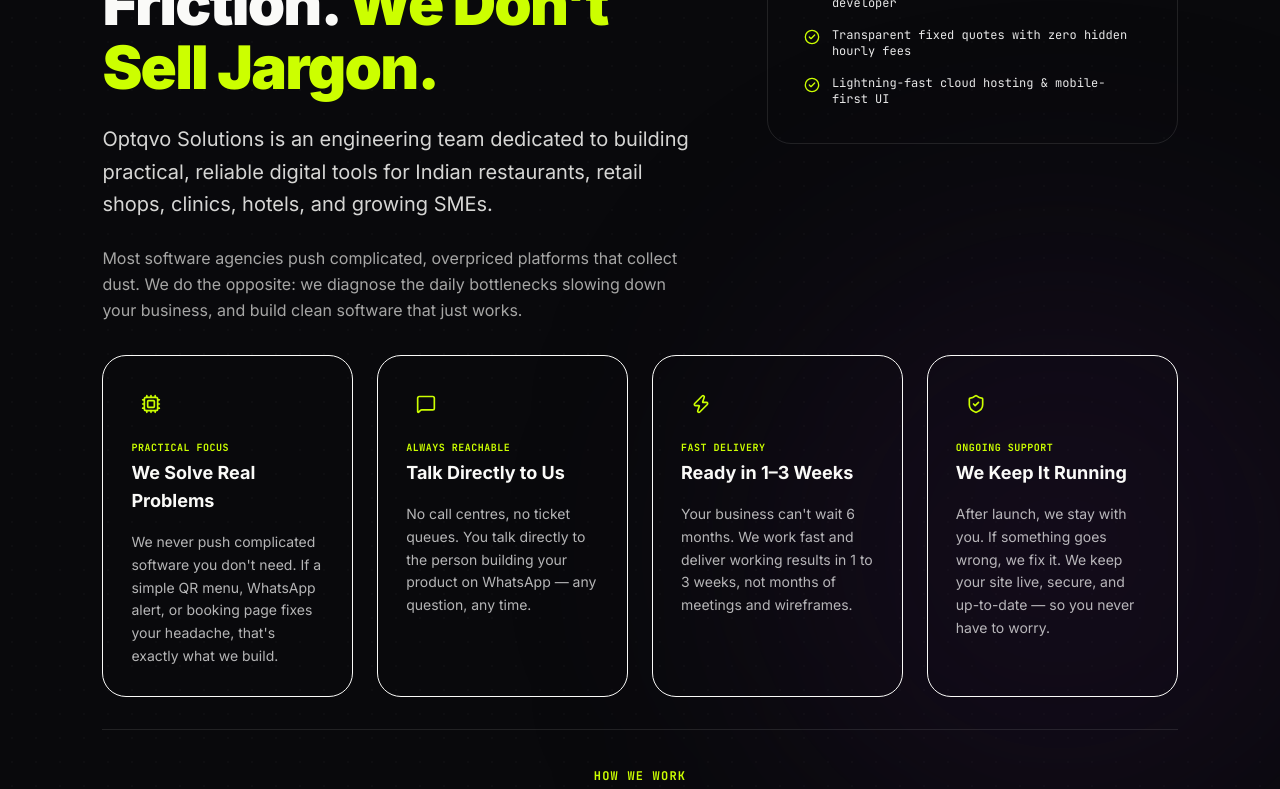
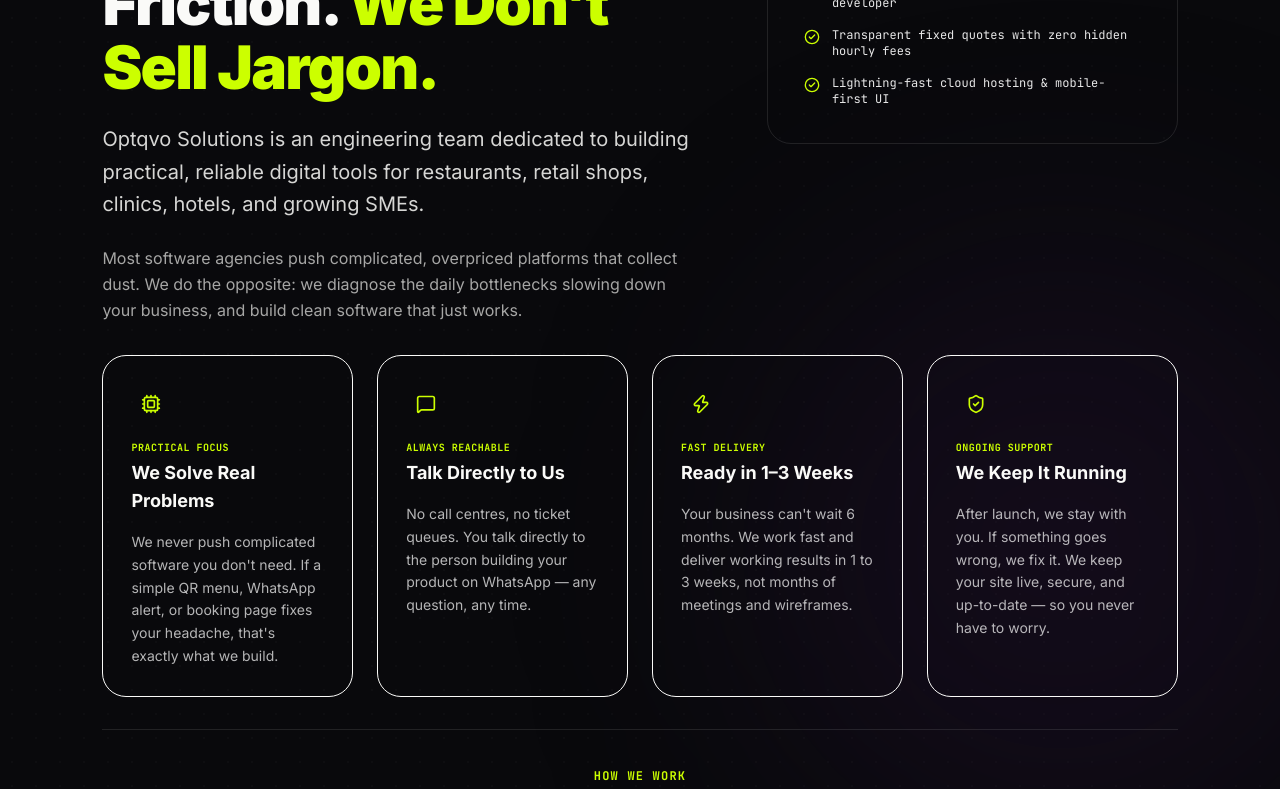
Before and after one commit to sampathkulal400-sketch/optqvo, a Next.js app: page / in a window 1280 px wide. Shown: the part 4740-5529 px from the top of the page. Built offline with nearby package versions, Linux system fonts and the light colour scheme.

Commit message:
Remove Made in India and regional copy references

```diff
--- a/src/app/layout.tsx
+++ b/src/app/layout.tsx
@@ -125,7 +125,7 @@
               },
               serviceArea: {
                 "@type": "Place",
-                name: "India & Global",
+                name: "Global",
               },
               offers: [
                 {
--- a/src/components/layout/Footer.tsx
+++ b/src/components/layout/Footer.tsx
@@ -35,7 +35,7 @@
             </p>
 
             <div className="flex items-center gap-2 font-mono text-xs text-[#CCFF00] uppercase tracking-wider font-bold">
-              <span>Made in India • Built for Growing Businesses</span>
+              <span>Built for Growing Businesses</span>
             </div>
 
             <div className="pt-2">
--- a/src/components/sections/About.tsx
+++ b/src/components/sections/About.tsx
@@ -104,7 +104,7 @@
             </h2>
 
             <p className="text-base sm:text-xl text-[#FAFAF8]/85 leading-relaxed font-normal">
-              Optqvo Solutions is an engineering team dedicated to building practical, reliable digital tools for Indian restaurants, retail shops, clinics, hotels, and growing SMEs.
+              Optqvo Solutions is an engineering team dedicated to building practical, reliable digital tools for restaurants, retail shops, clinics, hotels, and growing SMEs.
             </p>
 
             <p className="text-sm sm:text-base text-[#FAFAF8]/65 leading-relaxed font-normal">
```
